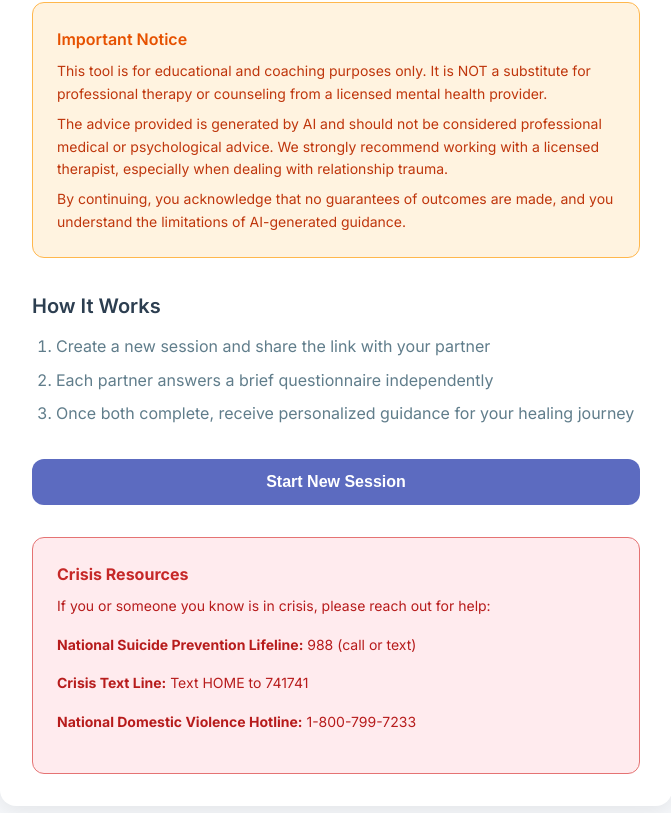
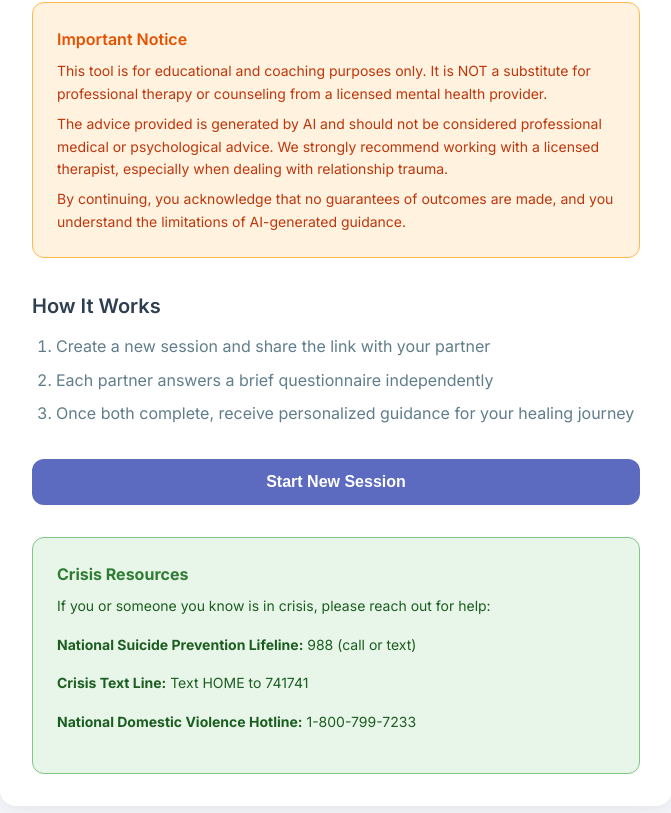
Before and after one commit to calebkintsugi/couples-therapy, a React (Vite) app: page / in a window 1280 px wide. Shown: the part 203-1016 px from the top of the page, without its empty margins (304-975 px from the left). Built offline with nearby package versions, Linux system fonts and the light colour scheme; the HTML template or start-up script is replaced by a standard one.

Commit message:
Change crisis resources styling from red to green

```diff
--- a/src/index.css
+++ b/src/index.css
@@ -267,20 +267,20 @@ textarea {
 }
 
 .crisis-resources {
-  background: #ffebee;
-  border: 1px solid var(--error);
+  background: #e8f5e9;
+  border: 1px solid #81c784;
   border-radius: 12px;
   padding: 1.5rem;
   margin-top: 2rem;
 }
 
 .crisis-resources h4 {
-  color: #c62828;
+  color: #2e7d32;
   margin-bottom: 0.5rem;
 }
 
 .crisis-resources p {
-  color: #b71c1c;
+  color: #1b5e20;
   font-size: 0.875rem;
 }
 
```
